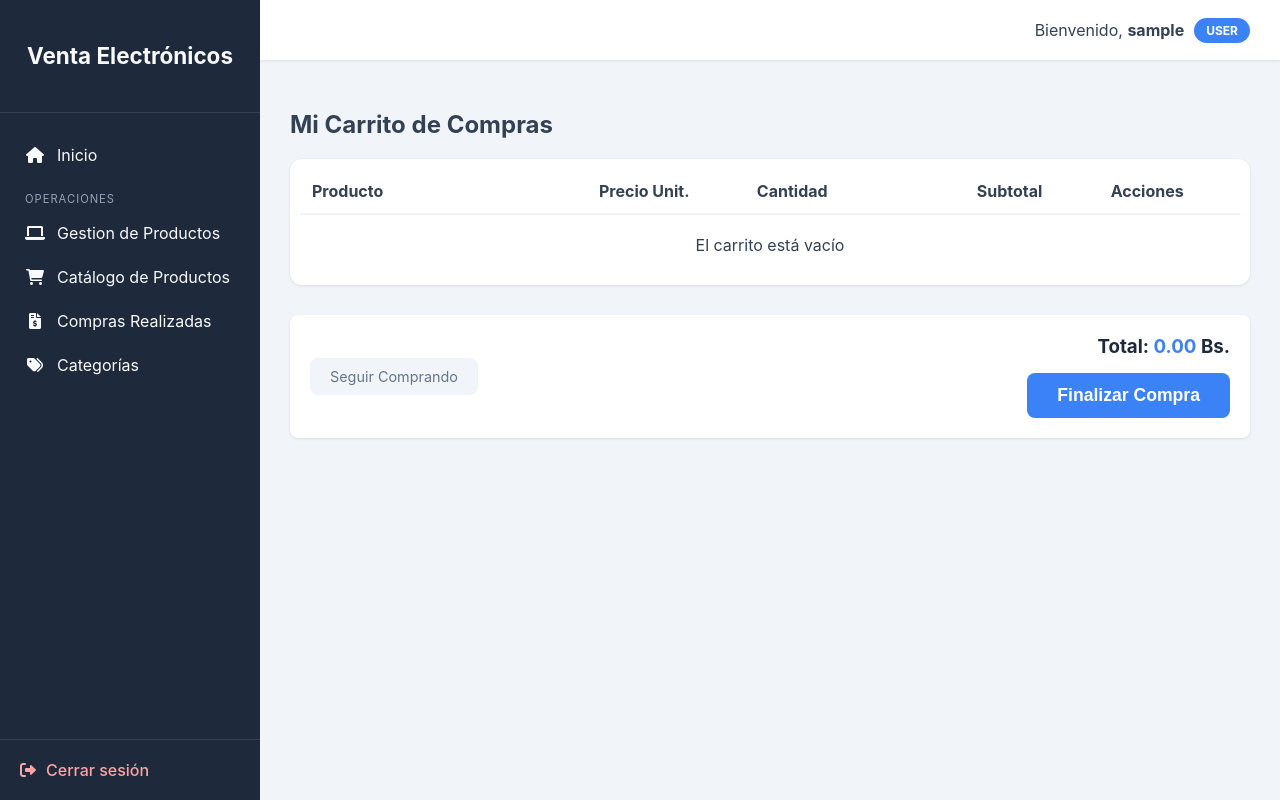
After one commit to SydCrow-bit/VENTA-DE-PRODUCTOS, a Flask app: page /ventas/carrito in a window 1280 px wide. The commit adds this page. Run offline with Flask 3, Linux system fonts and the light colour scheme; the visitor is signed in with stand-in values (Sample User, id 1); parts of the project's set-up code (start-up, migrations or seed data) failed here and were passed over.

Commit message:
feat: :sparkles: agregando modulo de ventas para usuarios

```diff
--- a/app/__init__.py
+++ b/app/__init__.py
@@ -20,11 +20,13 @@ def create_app():
     from .auth import auth_bp
     from .admin import admin_bp
     from .inicio import inicio_bp
-    from .routes import routes_bp   #se añade
+    from .routes import routes_bp
+    from .ventas import ventas_bp
 
     # registrar blueprints
     app.register_blueprint(auth_bp)
     app.register_blueprint(admin_bp)
     app.register_blueprint(inicio_bp)
-    app.register_blueprint(routes_bp)    #se añade
+    app.register_blueprint(routes_bp)
+    app.register_blueprint(ventas_bp)
     return app
--- /dev/null
+++ b/app/static/js/carrito.js
@@ -0,0 +1,136 @@
+let carrito = JSON.parse(localStorage.getItem('carrito')) || [];
+
+function guardarCarrito() {
+    localStorage.setItem('carrito', JSON.stringify(carrito));
+    actualizarContador();
+}
+
+function agregarAlCarrito(id, nombre, precio) {
+    const productoExistente = carrito.find(item => item.product_id === id);
+    if (productoExistente) {
+        productoExistente.cantidad += 1;
+    } else {
+        carrito.push({ product_id: id, nombre: nombre, precio: precio, cantidad: 1 });
+    }
+    guardarCarrito();
+    alert("Producto agregado exitosamente al carrito.");
+}
+
+function agregarAlCarritoDesdeCatalogo(event, id, nombre, precio, stockMaximo) {
+    const inputCantidad = document.getElementById('cantidad-' + id);
+    const cantidadSeleccionada = parseInt(inputCantidad.value);
+
+    if (isNaN(cantidadSeleccionada) || cantidadSeleccionada <= 0) {
+        alert("Ingrese una cantidad válida.");
+        return;
+    }
+
+    const productoExistente = carrito.find(item => item.product_id === id);
+    const cantidadActualEnCarrito = productoExistente ? productoExistente.cantidad : 0;
+
+    if (cantidadActualEnCarrito + cantidadSeleccionada > stockMaximo) {
+        alert(`No puedes agregar esa cantidad. Solo hay ${stockMaximo} disponibles y ya tienes ${cantidadActualEnCarrito} en tu carrito.`);
+        return;
+    }
+
+    if (productoExistente) {
+        productoExistente.cantidad += cantidadSeleccionada;
+    } else {
+        carrito.push({ product_id: id, nombre: nombre, precio: precio, cantidad: cantidadSeleccionada });
+    }
+
+    guardarCarrito();
+
+    const boton = event.currentTarget;
+    const textoOriginal = boton.innerHTML;
+
+    boton.innerHTML = '<i class="fas fa-check"></i> Agregado';
+    boton.style.backgroundColor = '#10b981';
+
+    setTimeout(() => {
+        boton.innerHTML = textoOriginal;
+        boton.style.backgroundColor = '';
+    }, 1500);
+}
+
+function eliminarDelCarrito(id) {
+    carrito = carrito.filter(item => item.product_id !== id);
+    guardarCarrito();
+    renderizarCarrito();
+}
+
+function actualizarContador() {
+    const contador = document.getElementById('carrito-count');
+    if (contador) {
+        const totalItems = carrito.reduce((acc, item) => acc + item.cantidad, 0);
+        contador.innerText = totalItems;
+    }
+}
+
+function renderizarCarrito() {
+    const tbody = document.getElementById('carrito-body');
+    const totalElement = document.getElementById('carrito-total');
+
+    if (!tbody || !totalElement) return;
+
+    tbody.innerHTML = '';
+    let total = 0;
+
+    if (carrito.length === 0) {
+        tbody.innerHTML = '<tr><td colspan="5" style="text-align:center; padding: 20px;">El carrito está vacío</td></tr>';
+        totalElement.innerText = "0.00";
+        return;
+    }
+
+    carrito.forEach(item => {
+        const subtotal = item.precio * item.cantidad;
+        total += subtotal;
+
+        const tr = document.createElement('tr');
+        tr.style.borderBottom = "1px solid #f1f5f9";
+        tr.innerHTML = `
+            <td style="padding: 12px;"><strong>${item.nombre}</strong></td>
+            <td style="padding: 12px; text-align: right;">${item.precio.toFixed(2)} Bs.</td>
+            <td style="padding: 12px; text-align: center;">${item.cantidad}</td>
+            <td style="padding: 12px; text-align: right; font-weight: bold;">${subtotal.toFixed(2)} Bs.</td>
+            <td style="padding: 12px; text-align: center;">
+                <button onclick="eliminarDelCarrito(${item.product_id})" style="background: none; border: none; color: #ef4444; cursor: pointer; font-weight: bold;">Quitar</button>
+            </td>
+        `;
+        tbody.appendChild(tr);
+    });
+
+    totalElement.innerText = total.toFixed(2);
+}
+
+async function procesarCompra() {
+    if (carrito.length === 0) {
+        alert("El carrito se encuentra vacío. Agregue productos antes de procesar.");
+        return;
+    }
+
+    try {
+        const response = await fetch('/ventas/checkout', {
+            method: 'POST',
+            headers: {
+                'Content-Type': 'application/json'
+            },
+            body: JSON.stringify(carrito)
+        });
+
+        const data = await response.json();
+
+        if (data.success) {
+            alert(data.message);
+            carrito = [];
+            guardarCarrito();
+            window.location.href = '/ventas/historial';
+        } else {
+            alert("Error al procesar: " + data.message);
+        }
+    } catch (error) {
+        alert("Ocurrió un error de conexión al procesar la compra.");
+    }
+}
+
+document.addEventListener("DOMContentLoaded", actualizarContador);
--- a/app/templates/base.html
+++ b/app/templates/base.html
@@ -26,9 +26,9 @@
                     {% endif %}
 
                     <li class="menu-label">Operaciones</li>
-                    <li><a href="{{ url_for('routes.lista_productos') }}"><i class="fas fa-laptop"></i> Productos</a></li>
-
-                    <li><a href="#"><i class="fas fa-shopping-cart"></i> Ventas</a></li>
+                    <li><a href="{{ url_for('routes.lista_productos') }}"><i class="fas fa-laptop"></i> Gestion de Productos</a></li>
+                    <li><a href="{{ url_for('ventas.catalogo') }}"><i class="fas fa-shopping-cart"></i> Catálogo de Productos</a></li>
+                    <li><a href="{{ url_for('ventas.historial') }}"><i class="fas fa-file-invoice-dollar"></i>Compras Realizadas</a></li>
 
                     <li><a href="{{ url_for('routes.lista_categorias') }}"><i class="fas fa-tags"></i> Categorías</a></li>
                 </ul>
--- /dev/null
+++ b/app/templates/ventas/carrito.html
@@ -0,0 +1,38 @@
+{% extends "base.html" %}
+
+{% block title %}Mi Carrito{% endblock %}
+
+{% block content %}
+<div class="container mt-4">
+    <h2>Mi Carrito de Compras</h2>
+
+    <div class="table-responsive" style="margin-top: 20px;">
+        <table class="custom-table" style="width: 100%; border-collapse: collapse;">
+            <thead>
+                <tr style="border-bottom: 2px solid #f1f5f9;">
+                    <th style="text-align: left; padding: 12px;">Producto</th>
+                    <th style="text-align: right; padding: 12px;">Precio Unit.</th>
+                    <th style="text-align: center; padding: 12px;">Cantidad</th>
+                    <th style="text-align: right; padding: 12px;">Subtotal</th>
+                    <th style="text-align: center; padding: 12px;">Acciones</th>
+                </tr>
+            </thead>
+            <tbody id="carrito-body">
+            </tbody>
+        </table>
+    </div>
+
+    <div style="margin-top: 30px; background: white; padding: 20px; border-radius: 8px; box-shadow: 0 1px 3px rgba(0,0,0,0.1); display: flex; justify-content: space-between; align-items: center;">
+        <a href="{{ url_for('ventas.catalogo') }}" class="btn-cancel" style="padding: 10px 20px; background: #f1f5f9; border-radius: 8px;">Seguir Comprando</a>
+        <div style="text-align: right;">
+            <h3 style="margin: 0 0 15px 0; color: #1e293b;">Total: <span id="carrito-total" style="color: #3b82f6;">0.00</span> Bs.</h3>
+            <button class="btn-save" onclick="procesarCompra()" style="padding: 12px 30px; font-size: 1.1rem;">Finalizar Compra</button>
+        </div>
+    </div>
+</div>
+
+<script src="{{ url_for('static', filename='js/carrito.js') }}"></script>
+<script>
+    document.addEventListener("DOMContentLoaded", renderizarCarrito);
+</script>
+{% endblock %}
--- a/app/ventas.py
+++ b/app/ventas.py
@@ -0,0 +1,59 @@
+from flask import Blueprint, render_template, request, jsonify
+from flask_login import login_required, current_user
+from .extensions import db
+from .models import Product, Venta, DetalleVenta
+
+ventas_bp = Blueprint('ventas', __name__, url_prefix='/ventas')
+
+@ventas_bp.route('/catalogo')
+@login_required
+def catalogo():
+    productos = Product.query.filter(Product.stock > 0).all()
+    return render_template('ventas/catalogo.html', productos=productos)
+
+@ventas_bp.route('/carrito')
+@login_required
+def carrito():
+    return render_template('ventas/carrito.html')
+
+@ventas_bp.route('/checkout', methods=['POST'])
+@login_required
+def checkout():
+    datos = request.get_json()
+
+    if not datos or len(datos) == 0:
+        return jsonify({"success": False, "message": "El carrito está vacío"}), 400
+
+    total_venta = sum(item['precio'] * item['cantidad'] for item in datos)
+
+    nueva_venta = Venta(user_id=current_user.id, total=total_venta)
+    db.session.add(nueva_venta)
+    db.session.flush()
+
+    for item in datos:
+        producto = Product.query.get(item['product_id'])
+        if producto and producto.stock >= item['cantidad']:
+            detalle = DetalleVenta(
+                venta_id=nueva_venta.id,
+                product_id=producto.id,
+                cantidad=item['cantidad'],
+                precio_unitario=item['precio']
+            )
+            producto.stock -= item['cantidad']
+            db.session.add(detalle)
+        else:
+            db.session.rollback()
+            return jsonify({"success": False, "message": f"Stock insuficiente para el producto ID {item['product_id']}"}), 400
+
+    db.session.commit()
+    return jsonify({"success": True, "message": "Compra realizada con éxito"})
+
+@ventas_bp.route('/historial')
+@login_required
+def historial():
+    if current_user.role == 'admin':
+        ventas = Venta.query.order_by(Venta.fecha.desc()).all()
+    else:
+        ventas = Venta.query.filter_by(user_id=current_user.id).order_by(Venta.fecha.desc()).all()
+
+    return render_template('ventas/historial.html', ventas=ventas)
--- a/seed.py
+++ b/seed.py
@@ -9,7 +9,7 @@ def seed_database():
         # Seccion Usuarios
         users_data = [
             {"username": "fer", "password": "12345678", "role": "admin"},
-            {"username": "user", "password": "12346578", "role": "user"}
+            {"username": "user", "password": "12345678", "role": "user"}
         ]
 
         for data in users_data:
@@ -54,7 +54,7 @@ def seed_database():
                 "nombre": "iPhone 15 Pro",
                 "descripcion": "Apple A17 Pro, 256GB, Titanio Natural.",
                 "precio": 1099.00, "stock": 25, "cat": "Smartphones",
-                "img": "https://images.unsplash.com/photo-1696446701796-da61225697cc?q=80&w=800"
+                "img": "https://cdsassets.apple.com/live/7WUAS350/images/tech-specs/iphone_15_pro.png"
             },
             {
                 "nombre": "Samsung Galaxy S24 Ultra",
```
Also changed, not shown: app/models.py (+21 -11 lines), app/templates/ventas/catalogo.html (added, +59 -0 lines), app/templates/ventas/historial.html (added, +50 -0 lines), migrations/versions/13fac02459f6_agrega_tablas_de_ventas_y_detalles.py (added, +46 -0 lines).
